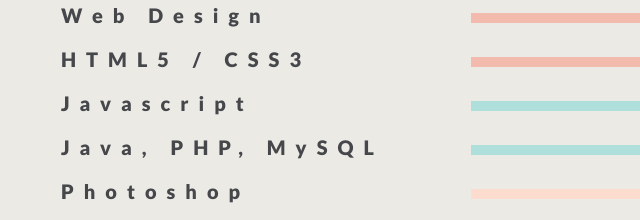
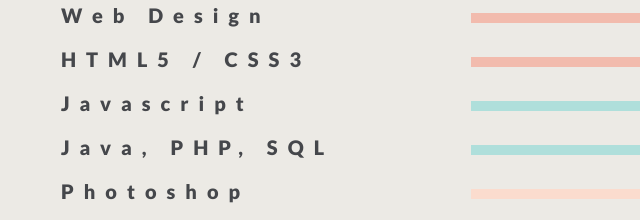
Before and after one commit to kaizzzi/kaizzzi.github.io, a plain HTML site: page index.html in a window 1280 px wide. Shown: the part 2160-2380 px from the top of the page, 29-669 px from the left. Drawn offline with Linux system fonts and the light colour scheme; a script that the page names is missing; files whose address does not match are found by name; a web font is replaced by a local one.

Commit message:
update index.html
Skills: changed "programming" to Java, PHP, SQL

```diff
--- a/index.html
+++ b/index.html
@@ -93,7 +93,7 @@
       </div>
 
       <div class="skill">
-        <p>Java, PHP, MySQL</p>
+        <p>Java, PHP, SQL</p>
         <div class="progress p5"></div>
       </div>
 
```
